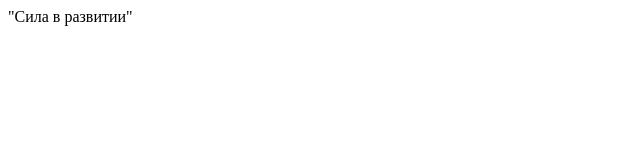
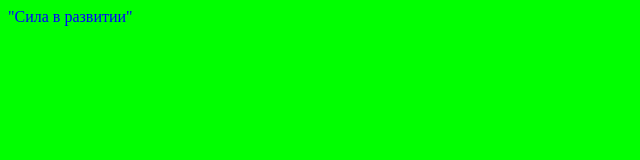
Before and after one commit to casualkvv/Healthy-society, a plain HTML site: page index.htm in a window 1280 px wide. Shown: the whole page, without its empty margins (0-640 px from the left). Drawn offline with Linux system fonts and the light colour scheme.

Commit message:
css color

```diff
--- a/css/index.css
+++ b/css/index.css
@@ -0,0 +1,4 @@
+body{
+	color:blue;
+	background: #0f0;
+}
--- a/index.htm
+++ b/index.htm
@@ -4,7 +4,7 @@
         <meta charset="UTF-8">
         <title>"Здоровое общество"
 </title>
-<link href="css\index.css rel="stylesheet">
+<link href="css\index.css" rel="stylesheet">
     </head>
     <body>
         <div id=test>
```
